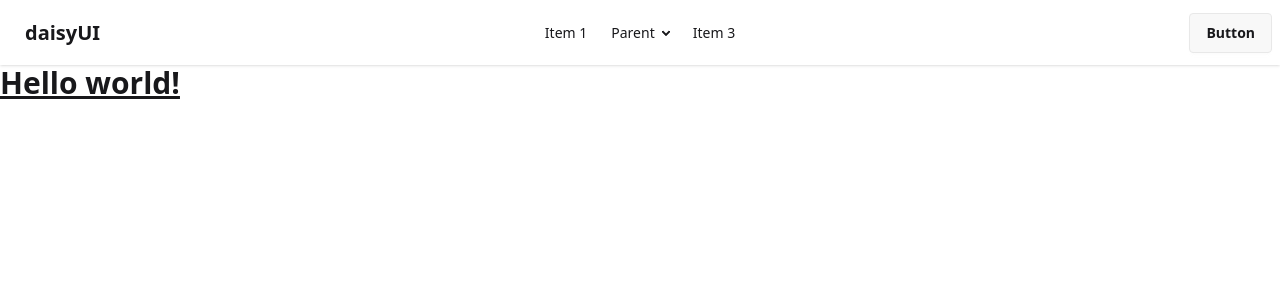
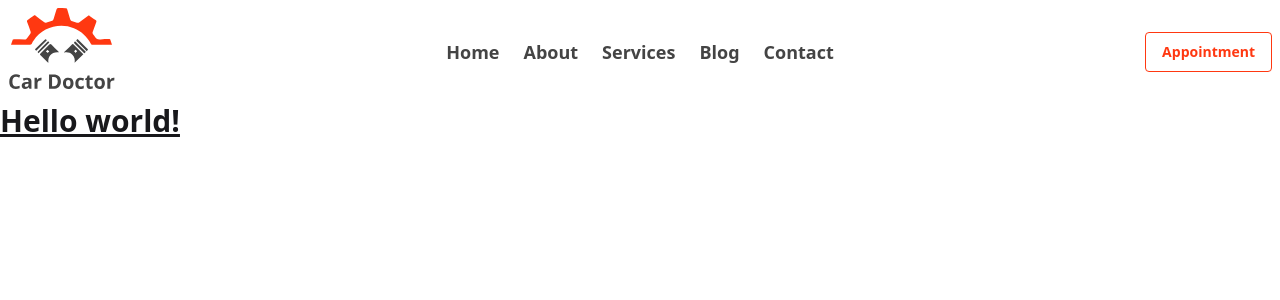
Before and after one commit to MughniRayhan/car-doctor, a Next.js app: page / in a window 1280 px wide. Shown: the top 300 px of the page. Built offline with nearby package versions, Linux system fonts and the light colour scheme.

Commit message:
add navbar

```diff
--- a/src/app/layout.js
+++ b/src/app/layout.js
@@ -19,9 +19,10 @@ export const metadata = {
 
 export default function RootLayout({ children }) {
   return (
-    <html lang="en">
+    <html lang="en" data-theme="light">
       <body
-        className={`${geistSans.variable} ${geistMono.variable} antialiased`}
+
+        className={`${geistSans.variable} ${geistMono.variable} antialiased w-7xl mx-auto  min-h-screen`}
       >
         <NavBar/>
         {children}
--- a/src/components/NavBar.jsx
+++ b/src/components/NavBar.jsx
@@ -1,8 +1,28 @@
+import Image from 'next/image'
+import Link from 'next/link'
 import React from 'react'
 
 export default function NavBar() {
+
+    const navMenu = <>
+    <li>
+        <Link href={'/'}>Home</Link>
+    </li>
+    <li>
+        <Link href={'/about'}>About</Link>
+    </li>
+    <li>
+        <Link href={'/services'}>Services</Link>
+    </li>
+    <li>
+        <Link href={'/blog'}>Blog</Link>
+    </li>
+    <li>
+        <Link href={'/contact'}>Contact</Link>
+    </li>
+    </>
   return (
-    <div className="navbar bg-base-100 shadow-sm">
+    <nav className="navbar bg-base-100 ">
   <div className="navbar-start">
     <div className="dropdown">
       <div tabIndex={0} role="button" className="btn btn-ghost lg:hidden">
@@ -10,38 +30,27 @@ export default function NavBar() {
       </div>
       <ul
         tabIndex={0}
-        className="menu menu-sm dropdown-content bg-base-100 rounded-box z-1 mt-3 w-52 p-2 shadow">
-        <li><a>Item 1</a></li>
-        <li>
-          <a>Parent</a>
-          <ul className="p-2">
-            <li><a>Submenu 1</a></li>
-            <li><a>Submenu 2</a></li>
-          </ul>
-        </li>
-        <li><a>Item 3</a></li>
+        className="menu menu-sm dropdown-content bg-base-100 rounded-box z-1 mt-3 w-52 p-2 shadow text-[#444444] font-semibold">
+        {navMenu}
       </ul>
     </div>
-    <a className="btn btn-ghost text-xl">daisyUI</a>
+    <Link href={'/'} >
+     <Image
+       src="/assets/logo.svg"
+       alt="Logo"
+       width={107}
+       height={86}
+     />
+    </Link>
   </div>
   <div className="navbar-center hidden lg:flex">
-    <ul className="menu menu-horizontal px-1">
-      <li><a>Item 1</a></li>
-      <li>
-        <details>
-          <summary>Parent</summary>
-          <ul className="p-2">
-            <li><a>Submenu 1</a></li>
-            <li><a>Submenu 2</a></li>
-          </ul>
-        </details>
-      </li>
-      <li><a>Item 3</a></li>
+    <ul className="menu menu-horizontal px-1 text-lg font-semibold text-[#444444]">
+      {navMenu}
     </ul>
   </div>
   <div className="navbar-end">
-    <a className="btn">Button</a>
+    <a className="btn btn-outline rounded text-[#FF3811] font-semibold">Appointment</a>
   </div>
-</div>
+</nav>
   )
 }
--- a/tailwind.config.mjs
+++ b/tailwind.config.mjs
@@ -14,4 +14,7 @@ export default {
   plugins: [
     daisyui,
   ],
+  daisyui: {
+    themes: ["light"], // Set default theme to light
+  },
 }
```
